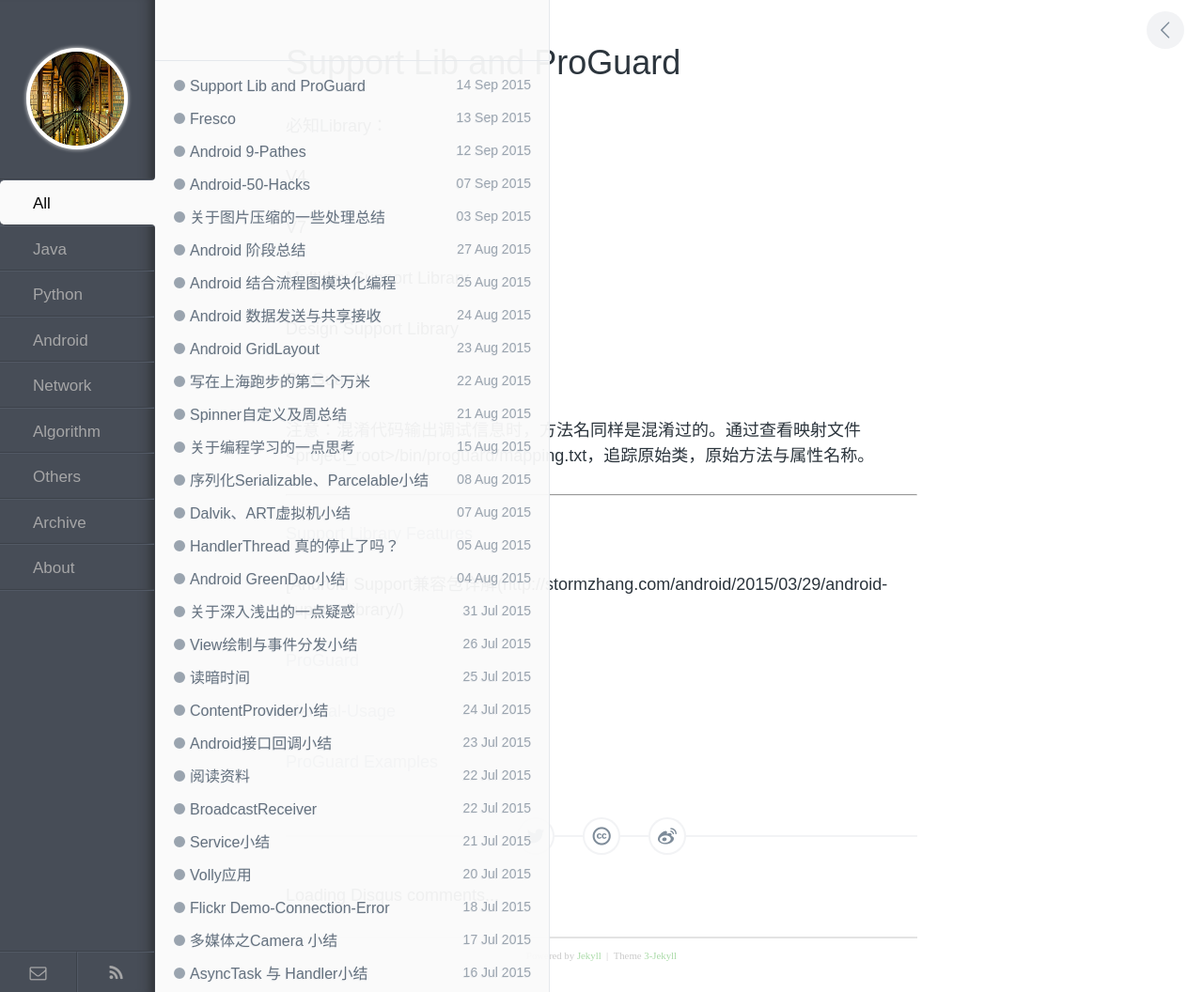
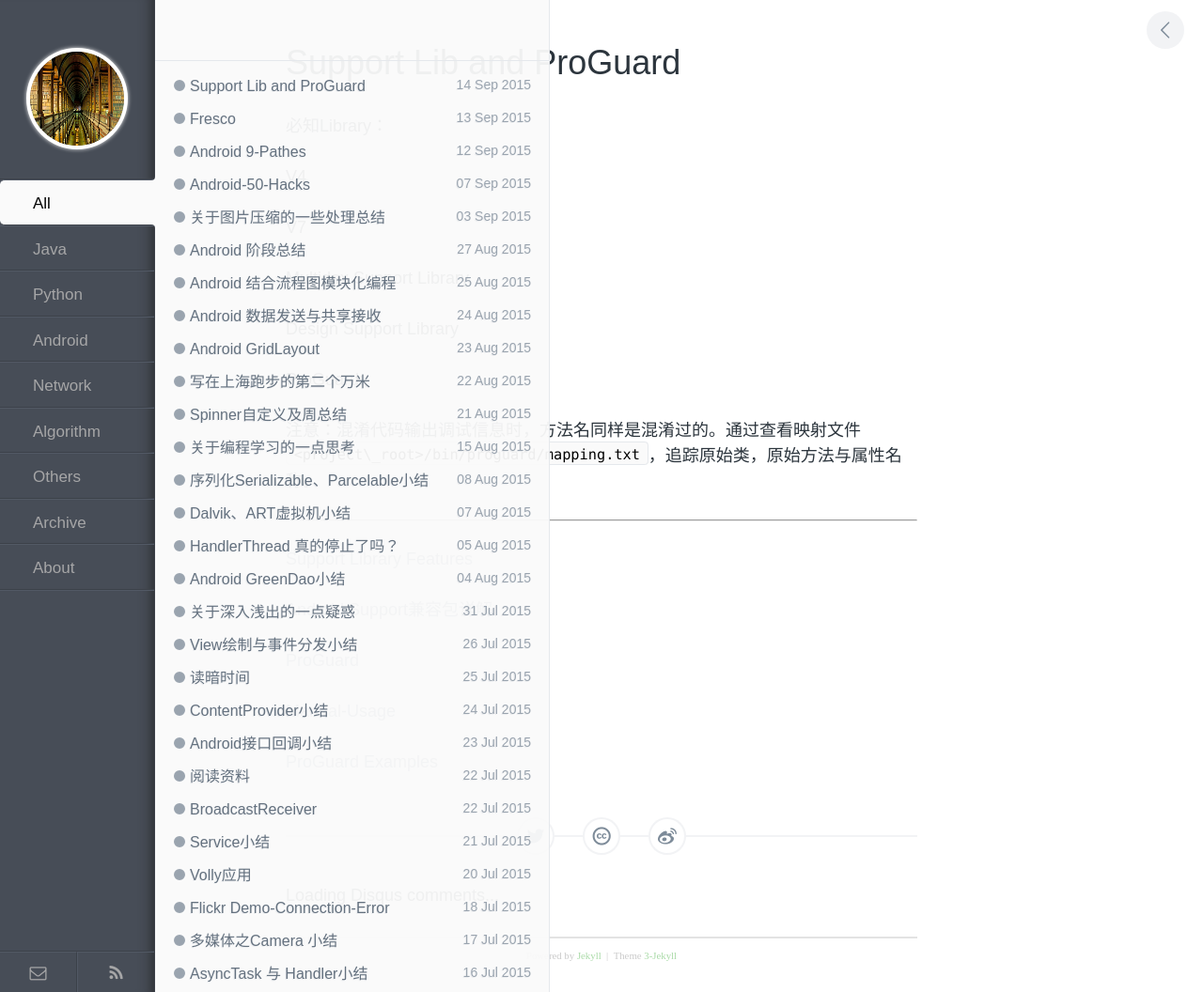
Before and after one commit to enlipan/enlipan.github.io, a Jekyll site: the page built from _posts/2015-9-14-android-support-lib.md, in a window 1280 px wide. Shown: the whole page at 94% size. Built offline with Jekyll 4.4.1, drawn with Linux system fonts in a browser that asks for light colours; comment, search, counter and statistics services are not loaded.

Commit message:
post proguard

```diff
--- a/_posts/2015-9-14-android-support-lib.md
+++ b/_posts/2015-9-14-android-support-lib.md
@@ -17,7 +17,7 @@
 
 ProGuard:
 
-注意：混淆代码输出调试信息时，方法名同样是混淆过的。通过查看映射文件<project\_root>/bin/proguard/mapping.txt，追踪原始类，原始方法与属性名称。
+注意：混淆代码输出调试信息时，方法名同样是混淆过的。通过查看映射文件`<project\_root>/bin/proguard/mapping.txt`，追踪原始类，原始方法与属性名称。
 
 
 
@@ -25,7 +25,7 @@
 
 [Support Library Features](https://developer.android.com/tools/support-library/features.html#annotations)
 
-[Android Support兼容包详解(http://stormzhang.com/android/2015/03/29/android-support-library/)
+[Android Support兼容包详解](http://stormzhang.com/android/2015/03/29/android-support-library/)
 
 [ProGuard](http://developer.android.com/tools/help/proguard.html)
 
```
